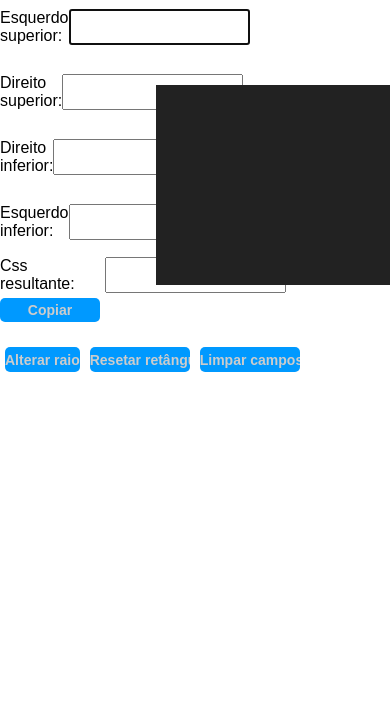
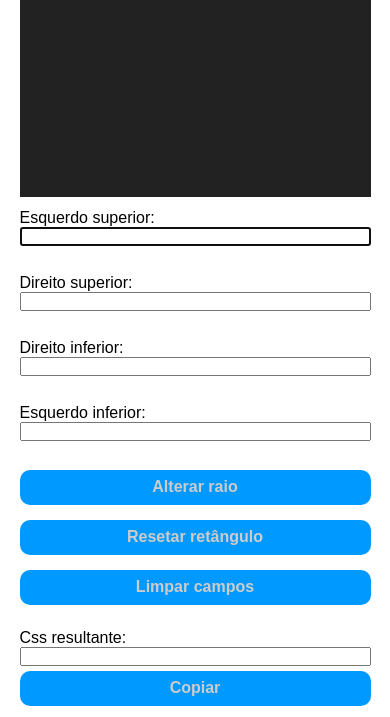
Before and after one commit to GleidsonGuimaraes/Border_radius_previewer, a plain HTML site: page index.html in a window 390 px wide. Shown: the part 136-853 px from the top of the page. Drawn offline with Linux system fonts and the light colour scheme.

Commit message:
Adicionando responsividade

```diff
--- a/index.html
+++ b/index.html
@@ -7,6 +7,7 @@
     <title>Border Radius Previewer</title>
 
     <link rel="stylesheet" href="style.css">
+    <link rel="stylesheet" href="responsiveStyle.css">
 </head>
 <body>
 
@@ -18,46 +19,46 @@
 
         <form action="#" name="F_borderR" method="post" autocomplete="off">
 
-            <div class="dvForms0">
+            <div id="d1" class="dvForms0">
                 <div class="dvForms">
                     <label for="">Esquerdo superior:</label>
                     <input id="ip1" type="text" name="F_leftTop" autofocus>
                 </div>
             </div>
 
-            <div class="dvForms0">
+            <div id="d2" class="dvForms0">
                 <div class="dvForms">
                     <label for="">Direito superior:</label>
                     <input id="ip2" type="text" name="F_rightTop">
                 </div>
             </div>
 
-            <div class="dvForms0">
+            <div id="d3" class="dvForms0">
                 <div class="dvForms">
                     <label for="">Direito inferior:</label>
                     <input id="ip3" type="text" name="F_rightBottom">
                 </div>
             </div>
 
-            <div class="dvForms0">
+            <div id="d4" class="dvForms0">
                 <div class="dvForms">
                     <label for="">Esquerdo inferior:</label>
                     <input id="ip4" type="text" name="F_leftBottom">
                 </div>
             </div>
 
-            <div class="dvForms0">
+            <div id="d5" class="dvForms0">
                 <div class="dvForms">
                     <label for="">Css resultante:</label>
                     <input id="ip5" type="text" name="F_copyCss">
                 </div>
-                <input class="botao btnInd" id="bt2" type="button" name="F_btnCopy" value="Copiar" onclick="copiarCss()">
+                <input class="botao" id="bt2" type="button" name="F_btnCopy" value="Copiar" onclick="copiarCss()">
             </div>
 
-            <div class="dvFormsBtn">
-                <input class="botao botaoWidth" type="button" name="F_button" value="Alterar raio" onclick="alterarBorda()">
-                <input class="botao botaoWidth" type="button" name="F_button_reset" value="Resetar retângulo" onclick="resetarRetangulo()">
-                <input class="botao botaoWidth" type="reset" name="F_reset" value="Limpar campos">
+            <div id="d6" class="dvFormsBtn">
+                <input id="botao1" class="botao" type="button" name="F_button" value="Alterar raio" onclick="alterarBorda()">
+                <input id="botao2" class="botao" type="button" name="F_button_reset" value="Resetar retângulo" onclick="resetarRetangulo()">
+                <input id="botao3" class="botao" type="reset" name="F_reset" value="Limpar campos">
             </div>
 
         </form>
--- /dev/null
+++ b/responsiveStyle.css
@@ -0,0 +1,90 @@
+@media screen and (min-width: 600px) and (max-width: 1080px){
+
+  section{
+    flex-direction: column-reverse;
+  }
+
+  form{
+    width: 80%;
+  }
+
+}
+
+@media screen and (max-width: 599px){
+
+  p{
+    text-align: justify;
+    width: 90%;
+  }
+
+  #dv1{
+    width: 90%;
+  }
+
+  section{
+    flex-direction: column-reverse;
+  }
+
+  form{
+    width: 90%;
+  }
+
+  .dvForms{
+    flex-direction: column;
+  }
+
+  #ip5{
+    margin: 0px;
+  }
+
+  .dvForms0 #bt2{
+    align-self: center;
+  }
+
+  .dvFormsBtn{
+    flex-direction: column;
+    align-items: center;
+    justify-content: space-around;
+    height: 150px;
+    margin: 5px 0px 5px 0px;
+  }
+
+  .botao{
+    width: 100%;
+    flex-grow: 0;
+  }
+
+  #botao1{
+    margin: 0px;
+  }
+
+  #botao3{
+    margin: 0px;
+  }
+
+  #d1{
+    order: 1;
+  }
+
+  #d2{
+    order: 2;
+  }
+
+  #d3{
+    order: 3;
+  }
+
+  #d4{
+    order: 4;
+  }
+
+  #d5{
+    height: 100px;
+    order: 6;
+  }
+
+  #d6{
+    order: 5;
+  }
+
+}
--- a/style.css
+++ b/style.css
@@ -56,11 +56,14 @@ form{
     margin-bottom: 5px;
 }
 
+.dvForms0 #bt2{
+    align-self: flex-end;
+}
+
 .dvFormsBtn{
     display: flex;
-    justify-content: space-between;
-    height: 50px;
     align-items: flex-end;
+    height: 45px;
 }
 
 #ip5{
@@ -70,19 +73,23 @@ form{
 
 .botao{
     width: 100px;
-    height: 25px;
+    height: 35px;
     background: #09f;
     color: #ccc;
     border: none;
-    border-radius: 5px;
+    border-radius: 10px;
     font-weight: bold;
     text-align: center;
-    font-size: 14px;
+    font-size: 16px;
+    flex-grow: 1;
 }
 
-.botaoWidth{
-    flex-grow: 1;
-    margin: 0px 5px 0px 5px;
+#botao1{
+    margin: 0px 5px 0px 0px;
+}
+
+#botao3{
+    margin: 0px 0px 0px 5px;
 }
 
 .botao:hover{
```
